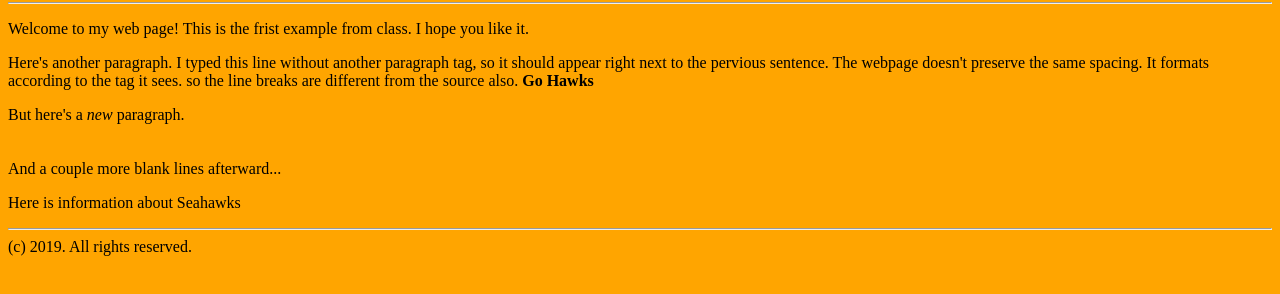
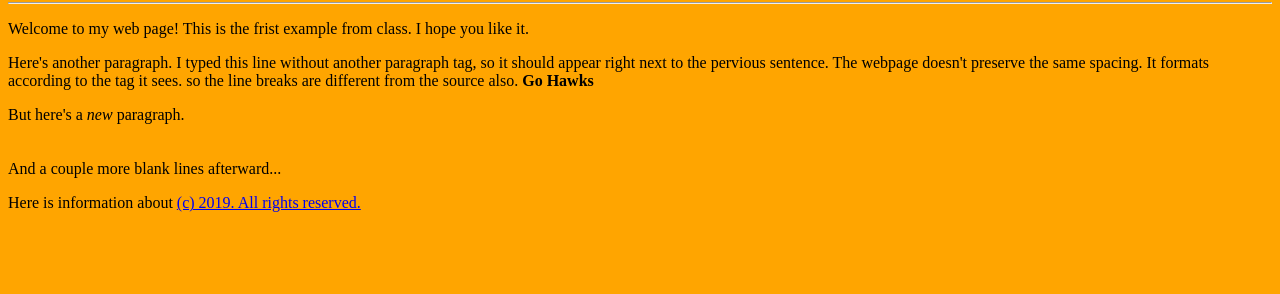
Before and after one commit to Jamal012/Classexamples, a plain HTML site: page index.html in a window 1280 px wide. Shown: the part 64-358 px from the top of the page. Drawn offline with Linux system fonts and the light colour scheme.

Commit message:
Update index.html

```diff
--- a/index.html
+++ b/index.html
@@ -14,7 +14,7 @@
        source
        also. <b>Go Hawks</b> <p>But here's a <i>new</i> paragraph.
    <br><br><br>And a couple more blank lines afterward...
-  <p>Here is information about <ahref="https://www.cbssports.com/nfl/news/seahawks-49ers-coin-toss-controversy-pete-carroll-geno-smith-add-to-the-confusion-about-what-was-called/>Seahawks</a>
+  <p>Here is information about <a href="https://www.cbssports.com/nfl/news/seahawks-49ers-coin-toss-controversy-pete-carroll-geno-smith-add-to-the-confusion-about-what-was-called/>Seahawks</a>
    <hr>
    (c) 2019. All rights reserved.
  </body>
```
